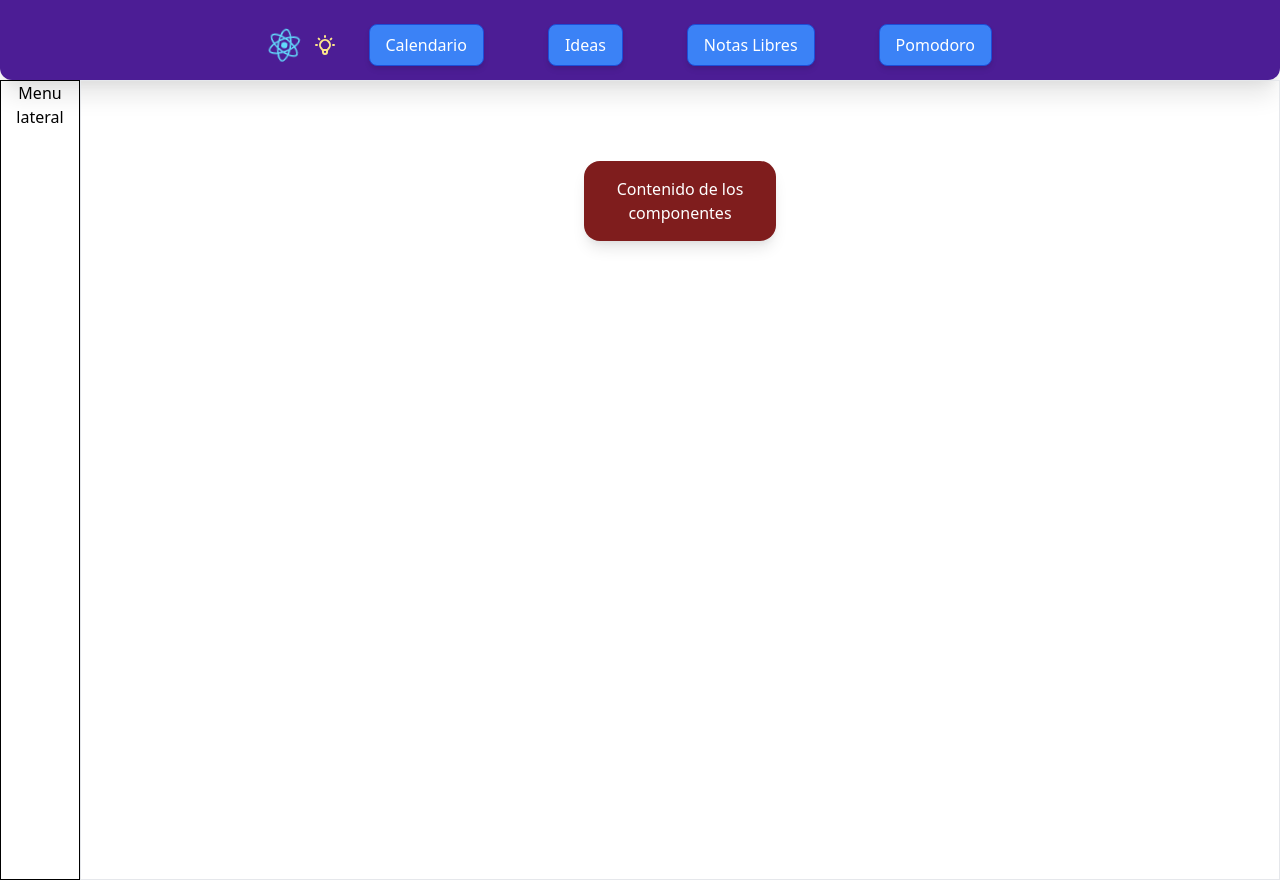
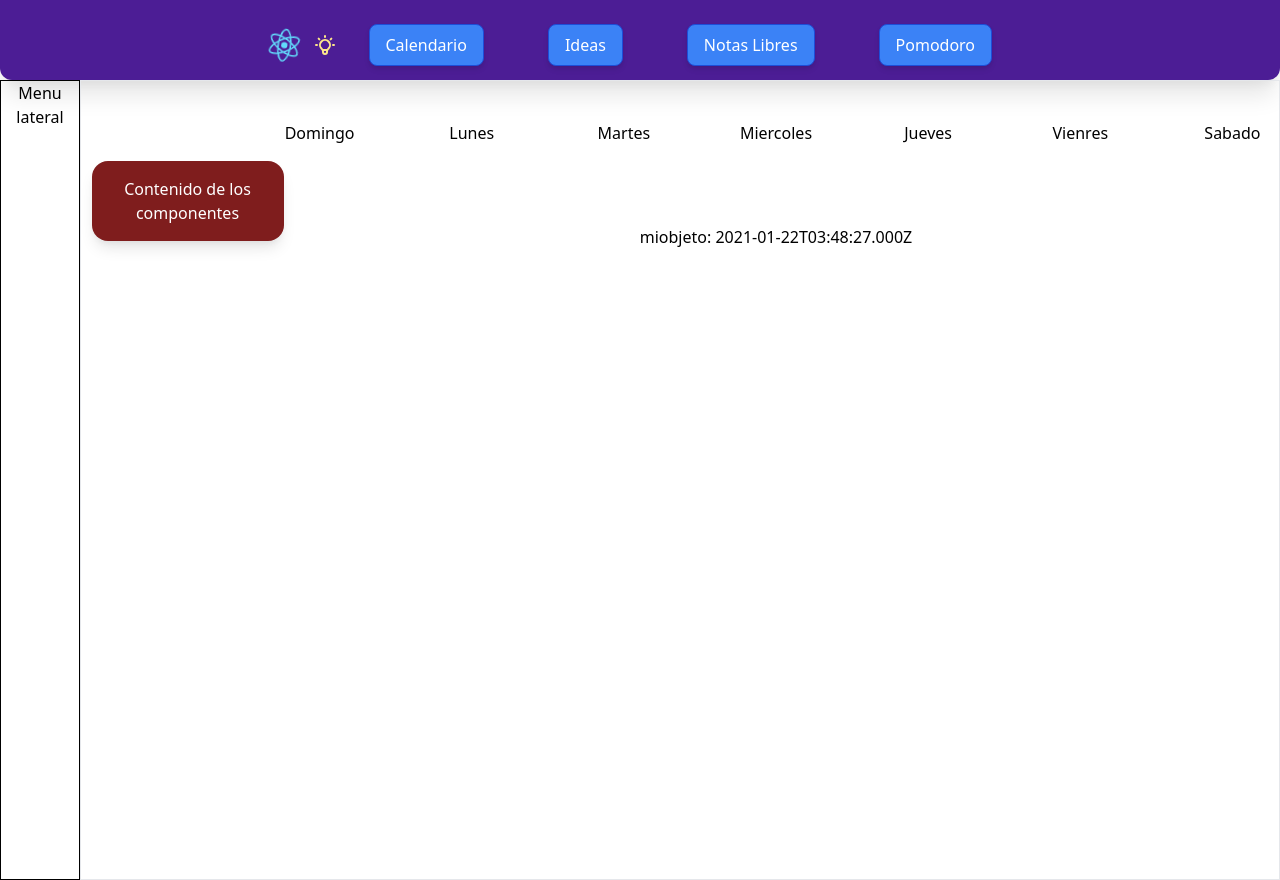
Before and after one commit to tylerve9/4G-idea-recorder, a React (Create React App) app: page / in a window 1280 px wide. Built offline with nearby package versions, Linux system fonts and the light colour scheme.

Commit message:
Iniciando la vista calendario

```diff
--- a/src/App.js
+++ b/src/App.js
@@ -1,6 +1,7 @@
 
 import './App.css';
 import Navbar from './components/navigation/navbar';
+import Calendar from './components/calendar/calendar'
 
 function App() {
   return (
@@ -18,6 +19,9 @@ function App() {
           <div className="w-48 h-20 bg-red-900 text-white text-bold rounded-2xl shadow-lg mt-20 items-center">
             <p className="justify-center py-4">Contenido de los componentes</p>
           </div>
+          <div>
+            <Calendar />
+          </div>
         </div>
 
       </div>
--- /dev/null
+++ b/src/components/calendar/calendar.js
@@ -0,0 +1,41 @@
+import React from 'react'
+
+
+export default function calendar(){
+
+
+    const year = new Date().getFullYear();
+    const month = new Date().getMonth(); // month: { month } <br />
+    const day = new Date().getDay();
+    const miobjeto = new Date().toJSON();
+
+
+    function mostrarFecha(){
+        console.log(year);
+        console.log(miobjeto);
+        console.log(month);
+        console.log(day);
+
+    }
+
+    return (
+        <div className="my-10" onClick={mostrarFecha}>
+          <div className="grid grid-cols-7 gap-20">
+            <div className="">Domingo</div>
+            <div className="...">Lunes</div>
+            <div className="...">Martes</div>
+            <div className="">Miercoles</div>
+            <div className="...">Jueves</div>
+            <div className="...">Vienres</div>
+            <div className="...">Sabado</div>
+            <div className="col-span-7">
+            miobjeto: { miobjeto }
+
+
+            </div>
+         </div>
+
+
+        </div>
+    )
+}
```
Also changed, not shown: 2 other files (tests, documents, lock files or other folders).
